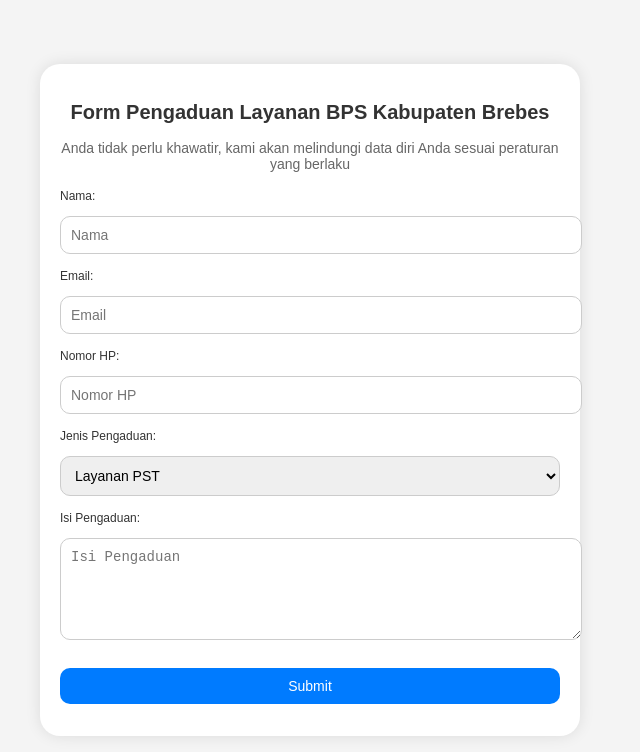
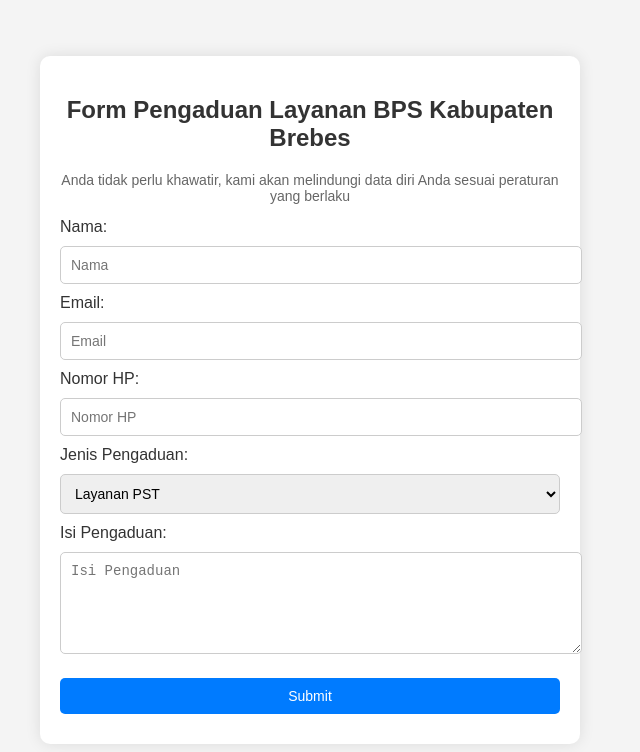
Before and after one commit to bpskabbrebes/Pengaduan_layanan, a plain HTML site: page index.html in a window 1280 px wide. Shown: the whole page, without its empty margins (330-970 px from the left). Drawn offline with Linux system fonts and the light colour scheme.

Commit message:
Update index.html

```diff
--- a/index.html
+++ b/index.html
@@ -18,13 +18,13 @@
         .form-container {
             background-color: white;
             padding: 20px;
-            border-radius: 20px;
+            border-radius: 10px;
             box-shadow: 0 0 15px rgba(0, 0, 0, 0.1);
             width: 500px;
         }
         h2 {
             text-align: center;
-            font-size: 20px;
+            font-size: 24px;
             color: #333;
         }
         p {
@@ -33,14 +33,14 @@
             color: #666;
         }
         label {
-            font-size: 12px;
+            font-size: 16px;
             color: #333;
         }
         input, select, textarea, button {
             width: 100%;
             padding: 10px;
-            margin: 12px 0;
-            border-radius: 10px;
+            margin: 10px 0;
+            border-radius: 5px;
             border: 1px solid #ccc;
             font-size: 14px;
         }
@@ -82,7 +82,5 @@
             <button type="submit">Submit</button>
         </form>
     </div>
-
-    <script src="script.js"></script>
 </body>
 </html>
```
